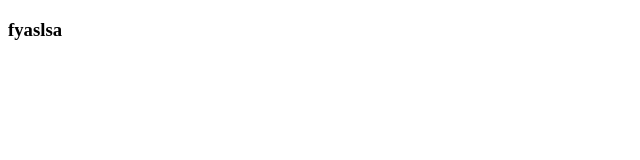
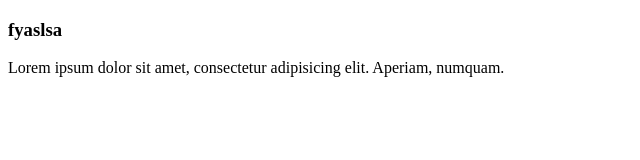
Before and after one commit to faysal909/bashTest, a plain HTML site: page index.html in a window 1280 px wide. Shown: the whole page, without its empty margins (0-640 px from the left). Drawn offline with Linux system fonts and the light colour scheme.

Commit message:
git branch git add .

```diff
--- a/index.html
+++ b/index.html
@@ -8,5 +8,6 @@
 </head>
 <body>
     <h3>fyaslsa </h3>
+    <p>Lorem ipsum dolor sit amet, consectetur adipisicing elit. Aperiam, numquam.</p>
 </body>
 </html>
```
